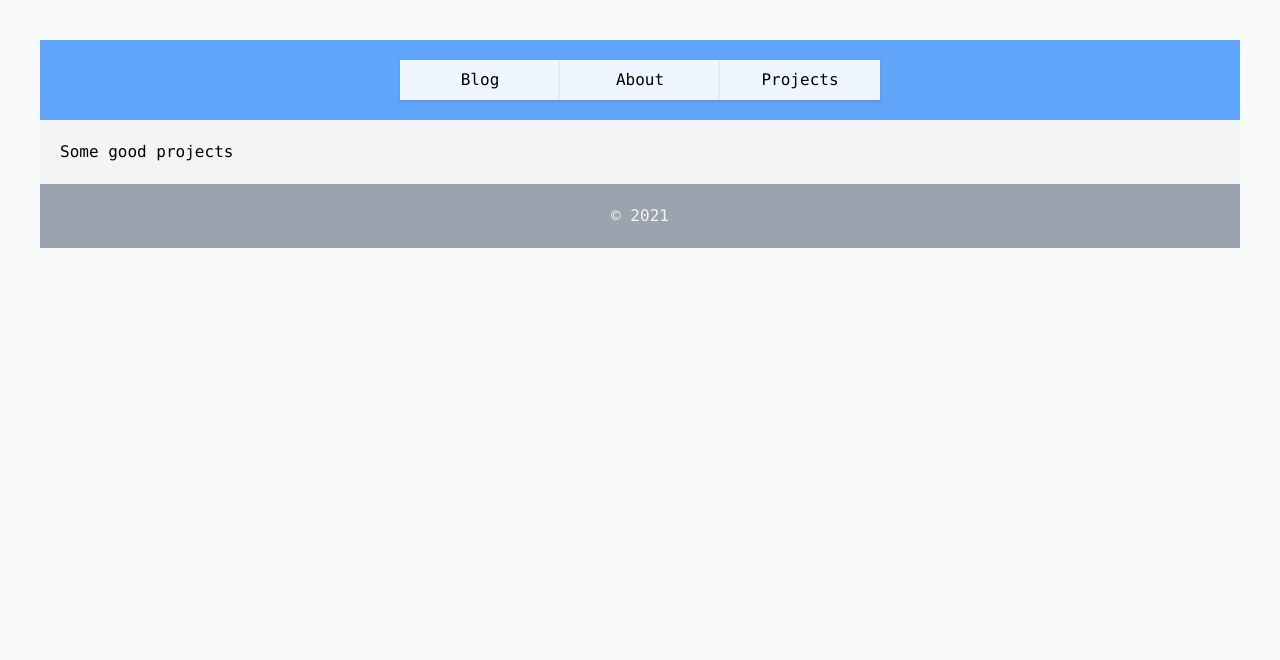
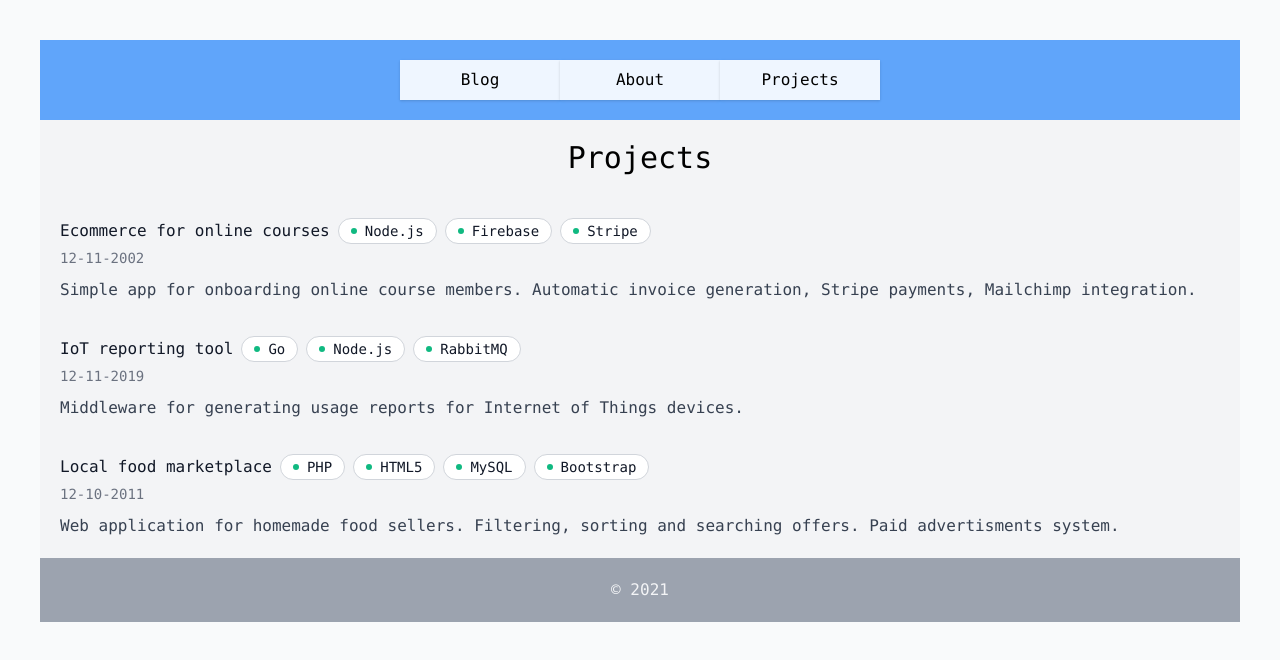
Before and after one commit to sebastian-lucjan/blog-test-next-js, a Next.js app: page /projects in a window 1280 px wide. Shown: the top 660 px of the page. Built offline with nearby package versions, Linux system fonts and the light colour scheme.

Commit message:
App progression: markdownParser, simple projects structure

```diff
--- /dev/null
+++ b/_projects/ecommerce-online-courses.md
@@ -0,0 +1,9 @@
+---
+title: Ecommerce for online courses
+description: Simple app for onboarding online course members. Automatic invoice generation, Stripe payments, Mailchimp integration.
+date: 12-11-2002
+tags:
+  - Node.js
+  - Firebase
+  - Stripe
+---
--- /dev/null
+++ b/_projects/iot-reporting-tool.md
@@ -0,0 +1,9 @@
+---
+title: IoT reporting tool
+description: Middleware for generating usage reports for Internet of Things devices.
+date: 12-11-2019
+tags:
+  - Go
+  - Node.js
+  - RabbitMQ
+---
--- /dev/null
+++ b/_projects/local-food-marketplace.md
@@ -0,0 +1,10 @@
+---
+title: Local food marketplace
+description: Web application for homemade food sellers. Filtering, sorting and searching offers. Paid advertisments system.
+date: 12-10-2011
+tags:
+  - PHP
+  - HTML5
+  - MySQL
+  - Bootstrap
+---
--- a/Components/Layout/index.js
+++ b/components/Layout/index.js
@@ -8,7 +8,7 @@
 
 export default function Layout({ children }) {
   return (
-    <div className={'p-10 font-mono'}>
+    <div className={'p-10 font-mono max-w-screen-xl mx-auto'}>
       <nav className={'bg-blue-400 p-5 flex justify-center'}>
         {navLinks.map(({ path, label, id }) => (
           <Link href={path} key={id}>
--- /dev/null
+++ b/lib/markdownParser.js
@@ -0,0 +1,20 @@
+import fs from 'fs';
+import { join } from 'path';
+import matter from 'gray-matter';
+
+export const getList = (path) => {
+  const directory = join(process.cwd(), path);
+  const files = fs.readdirSync(directory);
+
+  return files.map((file) => {
+    const fullPath = join(directory, file);
+    const fileContetents = fs.readFileSync(fullPath, 'utf8');
+    const { data } = matter(fileContetents);
+
+    return {
+      ...data,
+      slug: file.replace('.md', ''),
+      createdAt: data.date ? Number(new Date(data.date)) : null
+    };
+  });
+};
--- a/package.json
+++ b/package.json
@@ -8,6 +8,7 @@
     "start": "next start"
   },
   "dependencies": {
+    "gray-matter": "^4.0.3",
     "next": "10.0.7",
     "react": "17.0.1",
     "react-dom": "17.0.1"
--- a/pages/about.js
+++ b/pages/about.js
@@ -1,4 +1,4 @@
-import Layout from '../Components/Layout';
+import Layout from 'components/Layout';
 import Head from 'next/head';
 
 export default function About() {
--- a/pages/index.js
+++ b/pages/index.js
@@ -1,5 +1,5 @@
 import Head from 'next/head';
-import Layout from '../Components/Layout';
+import Layout from 'components/Layout';
 
 export default function Home() {
   return (
--- a/pages/projects.js
+++ b/pages/projects.js
@@ -1,13 +1,57 @@
-import Layout from '../Components/Layout';
+import Layout from 'components/Layout';
 import Head from 'next/head';
+import { getList } from '../lib/markdownParser';
 
-export default function Projects() {
+export const getStaticProps = () => {
+  const projects = getList('_projects');
+  return {
+    props: { projects }
+  };
+};
+
+export default function Projects({ projects }) {
   return (
     <Layout>
       <Head>
         <title>Projects</title>
       </Head>
-      <p>Some good projects</p>
+      <div>
+        <h1 className="text-center text-3xl mb-10">Projects</h1>
+        <ul className="-mb-8">
+          {projects.map((project) => (
+            <li key={project.slug}>
+              <div className="relative pb-8">
+                <div className="relative flex items-start space-x-3">
+                  <div className="min-w-0 flex-1 py-0">
+                    <div className="text-md text-gray-500">
+                      <div>
+                        <b className="font-medium text-gray-900 mr-2">{project.title}</b>
+                        {project.tags.map((tag, tagId) => (
+                          <span
+                            key={tagId}
+                            className="mr-2 my-0.5 relative inline-flex items-center bg-white rounded-full border border-gray-300 px-3 py-0.5 text-sm">
+                            <div className="absolute flex-shrink-0 flex items-center justify-center">
+                              <span
+                                className="h-1.5 w-1.5 rounded-full bg-green-500"
+                                aria-hidden="true"
+                              />
+                            </div>
+                            <div className="ml-3.5 font-medium text-gray-900">{tag}</div>
+                          </span>
+                        ))}
+                      </div>
+                      <span className="whitespace-nowrap text-sm">{project.date}</span>
+                    </div>
+                    <div className="mt-2 text-gray-700">
+                      <p>{project.description}</p>
+                    </div>
+                  </div>
+                </div>
+              </div>
+            </li>
+          ))}
+        </ul>
+      </div>
     </Layout>
   );
 }
```
Also changed, not shown: 1 other file (tests, documents, lock files or other folders).
